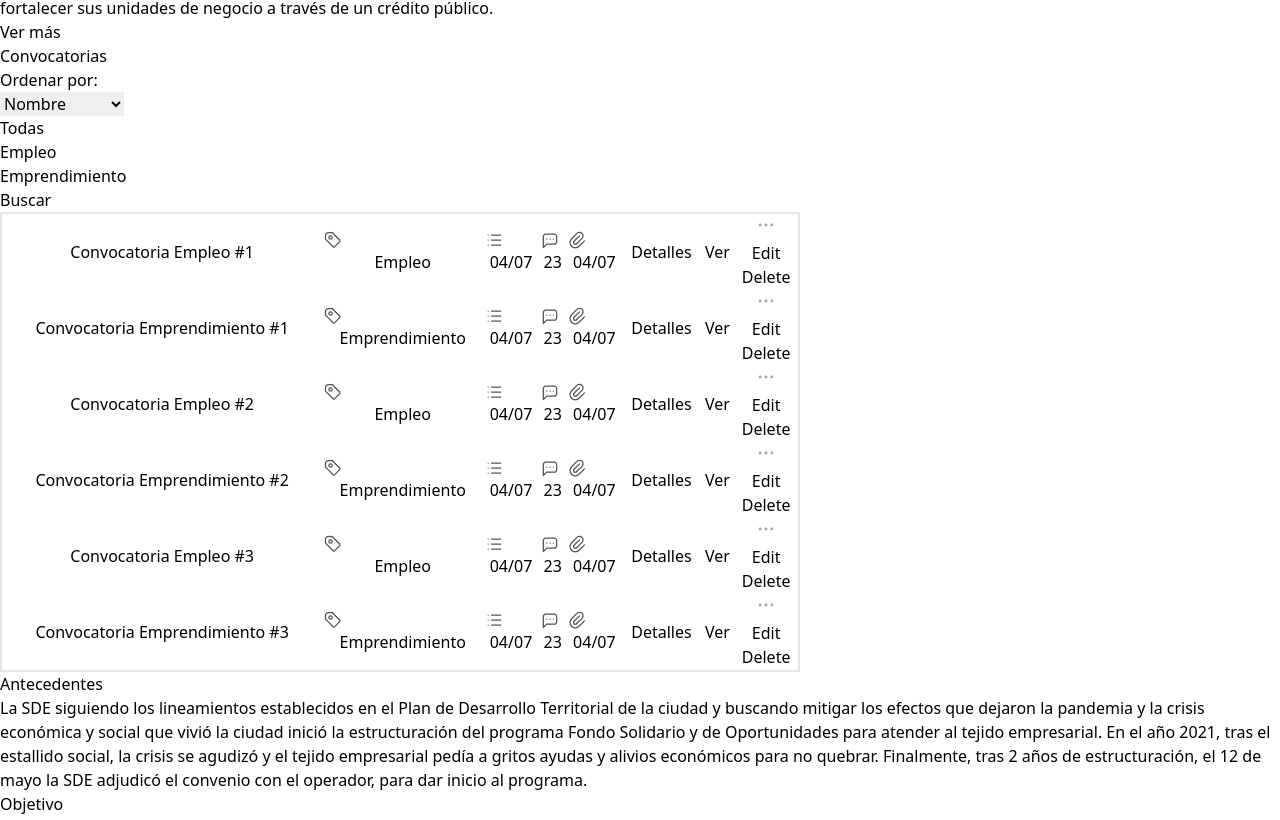
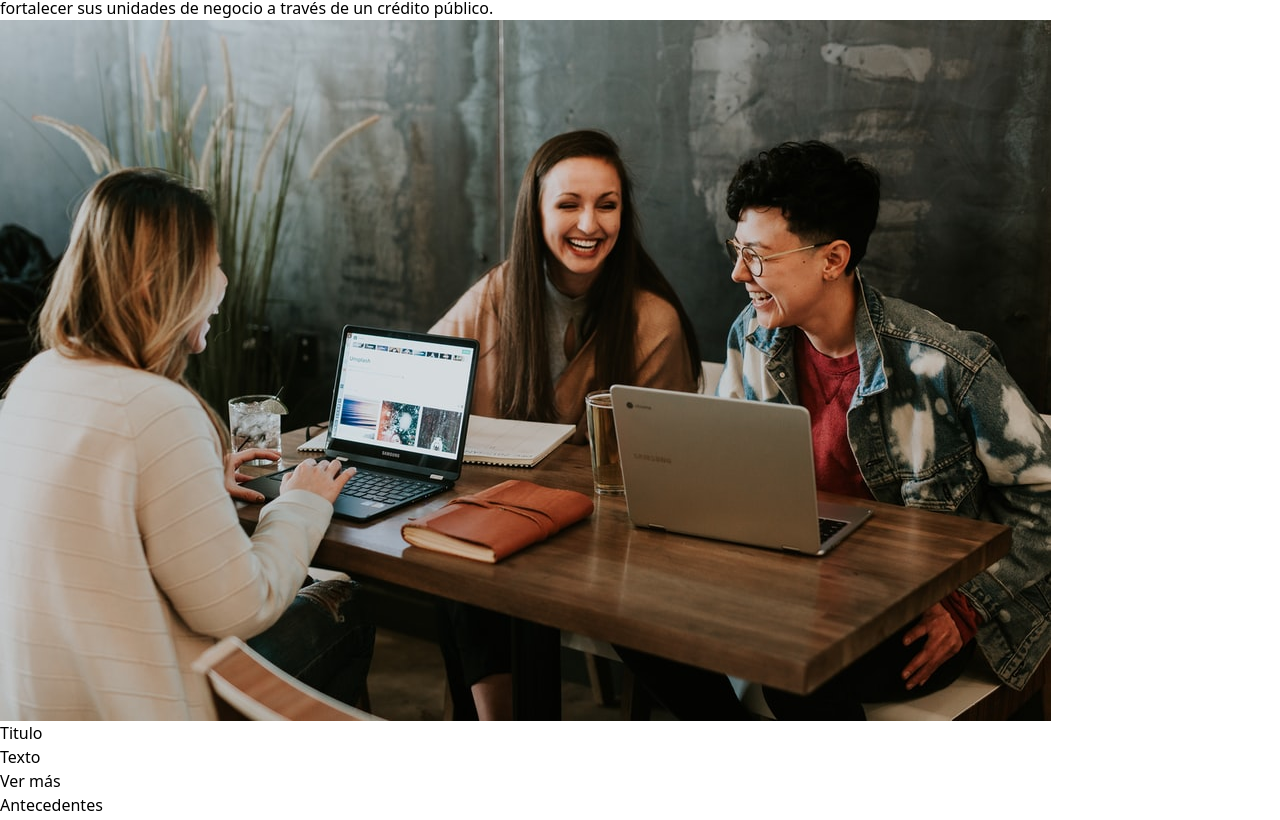
Before and after one commit to mangel119/dinamiza-front, a React (Vite) app: page /fondo in a window 1280 px wide. Shown: the part 1500-2320 px from the top of the page. Built offline with nearby package versions, Linux system fonts and the light colour scheme; what @material-tailwind/react would draw is missing.

Commit message:
Card convocatorias

```diff
--- a/src/pages/fondo.jsx
+++ b/src/pages/fondo.jsx
@@ -4,6 +4,7 @@ import {
 } from "@heroicons/react/24/solid";
 import { Footer } from "@/widgets/layout";
 import { Table } from "@/widgets/cards";
+import { Convcard } from "@/widgets/cards/convcard.jsx";
 
 export function Fondo() {
   return (
@@ -33,10 +34,9 @@ export function Fondo() {
                     <Typography className="mb-8 font-normal text-blue-gray-500">
                       El Fondo Solidario y de Oportunidades es una iniciativa de la Administración Distrital, que busca apoyar a los microempresarios y vendedores formales e informales, para fortalecer sus unidades de negocio a través de un crédito público.
                     </Typography>
-                    <Button variant="text">Ver más</Button>
                   </div>
                   <div>
-                    <Table />
+                    <Convcard />
                   </div>
                 </div>
               </div>
--- a/src/pages/generales.jsx
+++ b/src/pages/generales.jsx
@@ -4,6 +4,7 @@ import {
 } from "@heroicons/react/24/solid";
 import { Footer } from "@/widgets/layout";
 import { Table } from "@/widgets/cards";
+import { Convcard } from "@/widgets/cards/convcard.jsx";
 
 import './App.css';
 
@@ -36,10 +37,9 @@ export function Generales() {
                     <Typography className="mb-8 font-normal text-blue-gray-500">
                       En este apartado encontraras más información relacionada con todas las convocatorias vigentes ofrecidas por la Secretaría de Desarrollo Económico de Cali para la comunidad.
                     </Typography>
-                    <Button variant="text">Ver más</Button>
                   </div>
                   <div>
-                    <Table />
+                    <Convcard />
                   </div>
                 </div>
               </div>
--- a/src/pages/sistema.jsx
+++ b/src/pages/sistema.jsx
@@ -4,6 +4,7 @@ import {
 } from "@heroicons/react/24/solid";
 import { Footer } from "@/widgets/layout";
 import { Table } from "@/widgets/cards";
+import { Convcard } from "@/widgets/cards/convcard.jsx";
 
 export function Sistema() {
   return (
@@ -34,10 +35,9 @@ export function Sistema() {
                     <Typography className="mb-8 font-normal text-blue-gray-500">
                       El Sistema de Desarrollo Empresarial es un organismo que reúne a las entidades de apoyo y fortalecimiento a emprendedores y empresarios de la ciudad. Conectamos a los emprendedores y empresarios con las oportunidades que los impulsan a crecer.
                     </Typography>
-                    <Button variant="text">Ver más</Button>
                   </div>
                   <div>
-                    <Table />
+                    <Convcard />
                   </div>
                 </div>
               </div>
--- /dev/null
+++ b/src/widgets/cards/convcard.jsx
@@ -0,0 +1,37 @@
+import {
+    Card,
+    CardHeader,
+    CardBody,
+    CardFooter,
+    Typography,
+    Button
+  } from "@material-tailwind/react";
+
+import { Expand } from "@/widgets/cards/expand";
+
+  export function Convcard() {
+    return (
+      <Card className="mt-6 w-96">
+        <CardHeader color="blue-gray" className="relative h-56">
+          <img src="public\img\teamwork.jpeg" alt="img-blur-shadow" layout="fill" />
+        </CardHeader>
+        <CardBody>
+          <Typography variant="h5" color="blue-gray" className="mb-2">
+            Titulo
+          </Typography>
+          <Typography>
+            Texto
+          </Typography>
+        </CardBody>
+        <CardFooter className="pt-0">
+            <div className="mb-2 flex items-center justify-center gap-2">
+                <Expand />
+            </div>
+        </CardFooter>
+      </Card>
+    );
+  }
+
+Convcard.displayName = "/src/widgets/layout/convcard.jsx";
+
+export default Convcard;
--- /dev/null
+++ b/src/widgets/cards/expand.jsx
@@ -0,0 +1,60 @@
+import { Fragment, useState } from "react";
+import {
+  Button,
+  Dialog,
+  DialogHeader,
+  DialogBody,
+  DialogFooter,
+} from "@material-tailwind/react";
+
+export function Expand() {
+  const [size, setSize] = useState(null);
+
+  const handleOpen = (value) => setSize(value);
+
+  return (
+    <Fragment>
+      <div className="flex gap-3">
+        <Button onClick={() => handleOpen("xxl")} variant="gradient">
+          Ver más
+        </Button>
+      </div>
+      <Dialog
+        open={
+          size === "xxl"
+        }
+        size={size || "xxl"}
+        handler={handleOpen}
+      >
+        <DialogHeader>Convocatoria</DialogHeader>
+        <DialogBody divider>
+          Lorem, ipsum dolor sit amet consectetur adipisicing elit. Accusamus ad
+          reprehenderit omnis perspiciatis aut odit! Unde architecto
+          perspiciatis, dolorum dolorem iure quia saepe autem accusamus eum
+          praesentium magni corrupti explicabo!
+        </DialogBody>
+        <DialogFooter>
+          <Button
+            variant="text"
+            color="red"
+            onClick={() => handleOpen(null)}
+            className="mr-1"
+          >
+            <span>Cerrar</span>
+          </Button>
+          <Button
+            variant="gradient"
+            color="green"
+            onClick={() => handleOpen(null)}
+          >
+            <span>Aceptar</span>
+          </Button>
+        </DialogFooter>
+      </Dialog>
+    </Fragment>
+  );
+}
+
+Expand.displayName = "/src/widgets/layout/expand.jsx";
+
+export default Expand;
```
Also changed, not shown: src/pages/index.js (line endings or trailing spaces).
